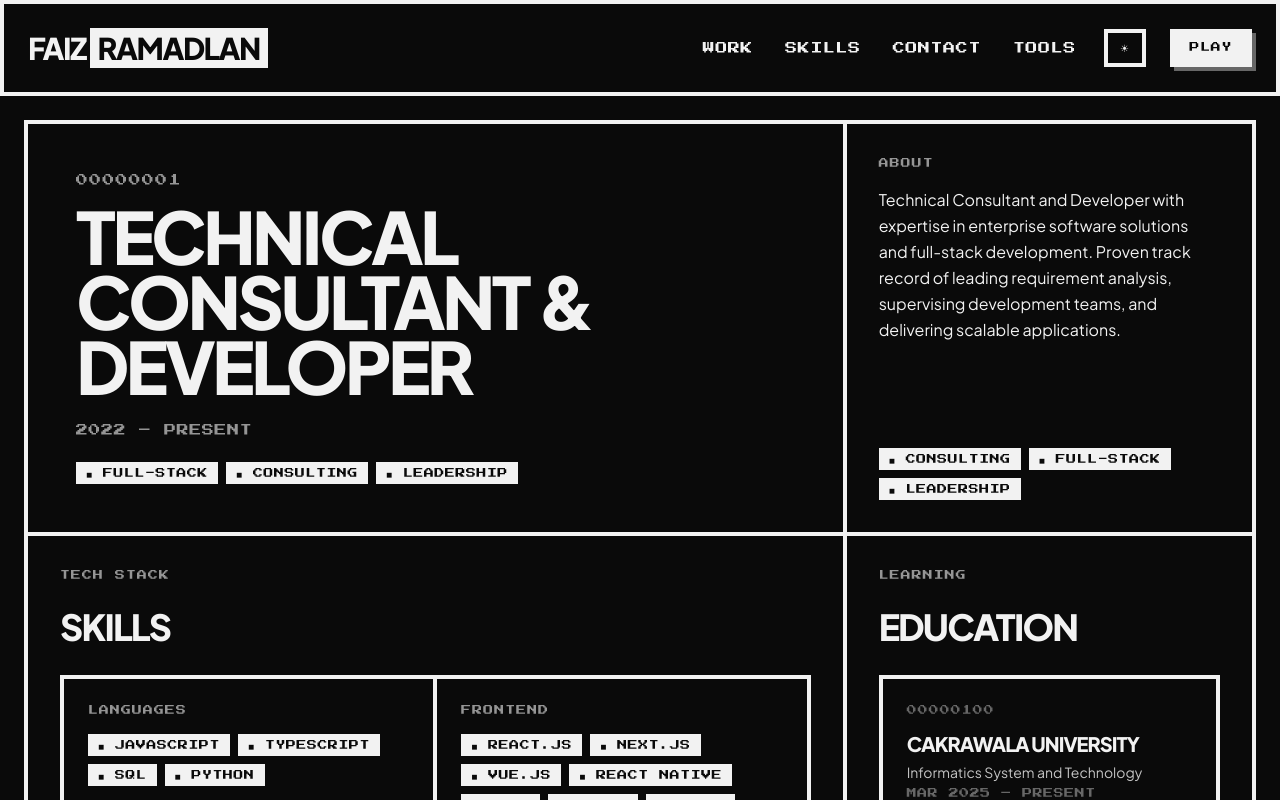
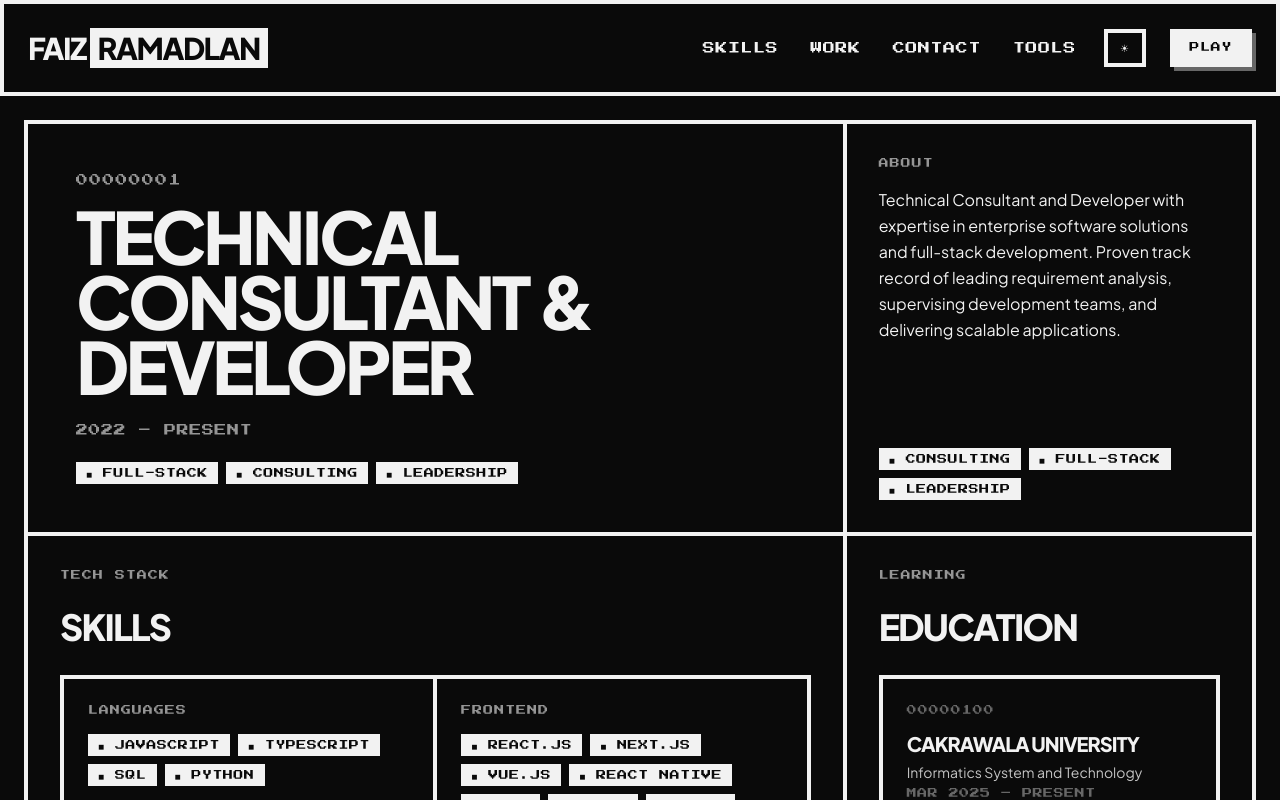
Before and after one commit to faizramadlan/PortfolioFaiz, a Next.js app: page / in a window 1280 px wide. Shown: the top 800 px of the page. Built offline with nearby package versions, Linux system fonts and the light colour scheme.

Commit message:
fix : ururtan menu

```diff
--- a/src/app/page.tsx
+++ b/src/app/page.tsx
@@ -105,8 +105,8 @@ export default function Home() {
           FAIZ <span className="bg-[var(--foreground)] text-[var(--background)] px-1 md:px-2 py-0.5 inline-block">RAMADLAN</span>
         </div>
         <div className="flex items-center gap-2 md:gap-6 font-press-start text-[8px] md:text-xs uppercase tracking-wider flex-wrap justify-end">
+          <a href="#skills" className="hover:bg-[var(--foreground)] hover:text-[var(--background)] px-1 transition-colors">Skills</a>
           <a href="#work" className="hover:bg-[var(--foreground)] hover:text-[var(--background)] px-1 transition-colors">Work</a>
-          <a href="#skills" className="hover:bg-[var(--foreground)] hover:text-[var(--background)] px-1 transition-colors">Skills</a>
           <a href="#contact" className="hover:bg-[var(--foreground)] hover:text-[var(--background)] px-1 transition-colors">Contact</a>
           <a href="/tools" className="hover:bg-[var(--foreground)] hover:text-[var(--background)] px-1 transition-colors">Tools</a>
           <button
```
